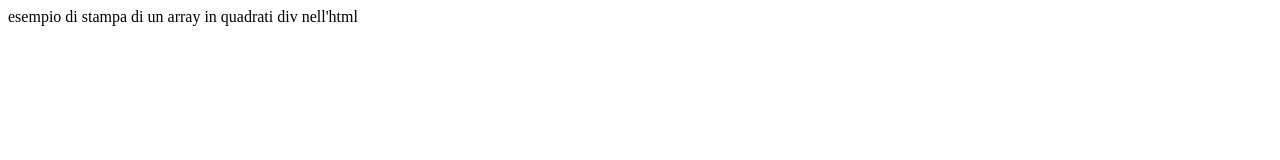
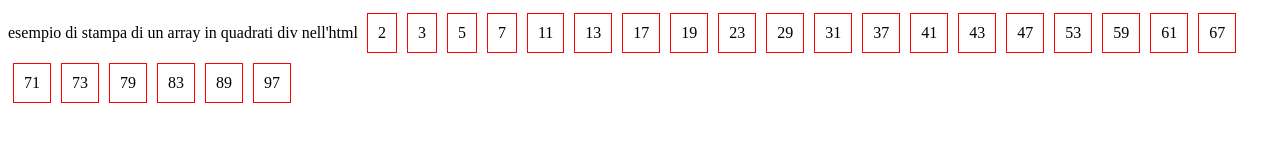
Before and after one commit to Gabri-07/TPSIT, a plain HTML site: page arrayPrimi.htm in a window 1280 px wide. Drawn offline with Linux system fonts and the light colour scheme.

Commit message:
Update arrayPrimi.htm

```diff
--- a/arrayPrimi.htm
+++ b/arrayPrimi.htm
@@ -34,6 +34,18 @@ function printArrayInDivs(arr) {
     });
 }
 
+function isPrime(n) {
+    if (n <= 1) {
+        return false;
+    }
+    for (let i = 2; i * i <= n; i++) {
+        if (n % i === 0) {
+            return false;
+        }
+    }
+    return true;
+}
+
 function generatePrimes(limit) {
     const primes = [];
 
@@ -47,10 +59,9 @@ function generatePrimes(limit) {
 }
 
 
-const maxNumber = 100;
+const maxNumber = 100;  // Limite massimo per trovare i numeri primi
 const primeNumbers = generatePrimes(maxNumber);
 printArrayInDivs(primeNumbers);
-
 
 </script>
 
```
